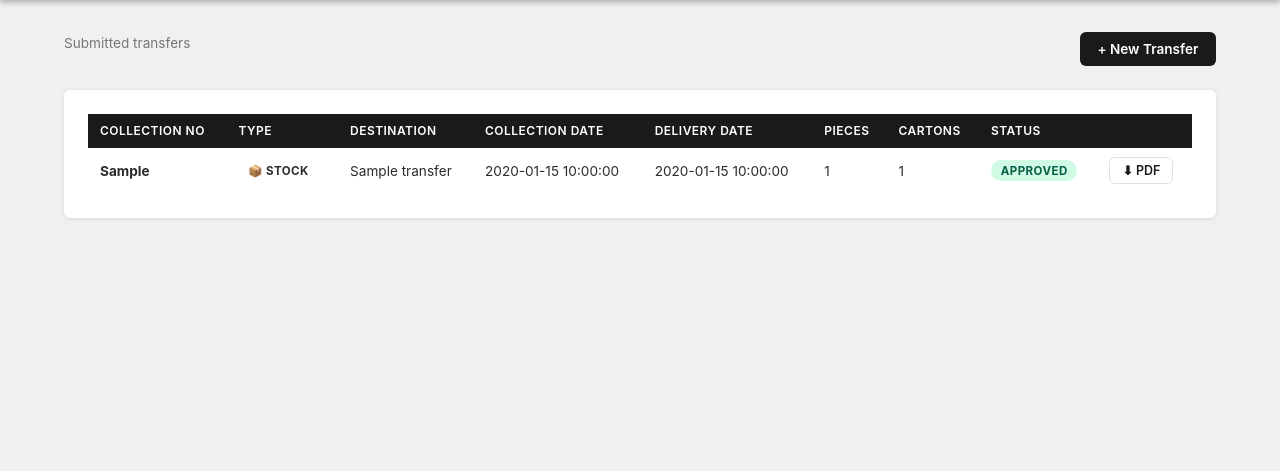
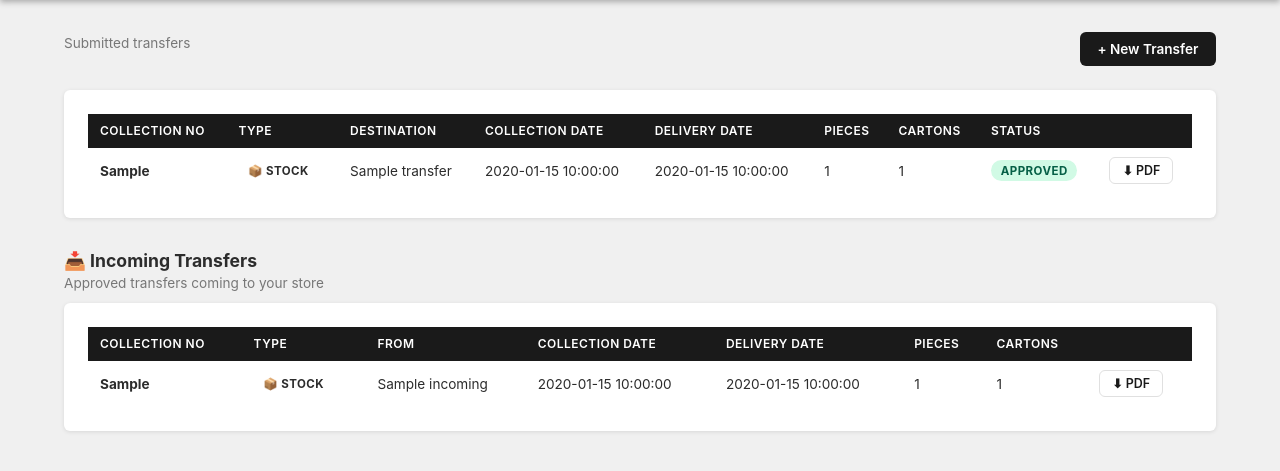
Before and after one commit to JoaoAAMata/dashboard-logistic, a FastAPI app: template portal/templates/store_dashboard.html in a window 1280 px wide. Shown: the part 52-523 px from the top of the page. Run offline with FastAPI, Linux system fonts and the light colour scheme; the template is opened without the code that fills it: most values are stand-ins (such as "Sample title", 1, 10 or a date in 2020).

Commit message:
Add bulk approve, CSV with TG numbers, and incoming transfers for stores
Co-Authored-By: Claude Sonnet 4.6 <noreply@anthropic.com>

```diff
--- a/portal/database.py
+++ b/portal/database.py
@@ -394,3 +394,42 @@ def update_transfer(transfer_id: int, to_store_id: int, collection_date: str,
 
     conn.commit()
     conn.close()
+
+
+def get_all_transfers_with_lines():
+    """Like get_all_transfers() but also attaches transfer_lines to each record."""
+    conn = get_conn()
+    rows = conn.execute("""
+        SELECT t.*,
+               sf.store_name as from_store_name,
+               st.store_name as to_store_name
+        FROM transfers t
+        JOIN stores sf ON sf.id = t.from_store_id
+        JOIN stores st ON st.id = t.to_store_id
+        ORDER BY t.submitted_at DESC
+    """).fetchall()
+    transfers = []
+    for row in rows:
+        t = dict(row)
+        lines = conn.execute(
+            "SELECT * FROM transfer_lines WHERE transfer_id = ? ORDER BY id",
+            (t["id"],)
+        ).fetchall()
+        t["lines"] = [dict(l) for l in lines]
+        transfers.append(t)
+    conn.close()
+    return transfers
+
+
+def get_incoming_transfers(store_id: int):
+    """Returns approved transfers whose destination is this store."""
+    conn = get_conn()
+    rows = conn.execute("""
+        SELECT t.*, s.store_name as from_store_name
+        FROM transfers t
+        JOIN stores s ON s.id = t.from_store_id
+        WHERE t.to_store_id = ? AND t.status = 'approved'
+        ORDER BY t.delivery_date ASC
+    """, (store_id,)).fetchall()
+    conn.close()
+    return [dict(r) for r in rows]
--- a/portal/main.py
+++ b/portal/main.py
@@ -1,5 +1,5 @@
 from fastapi import FastAPI, Request, Form, Response, UploadFile, File
-from fastapi.responses import HTMLResponse, RedirectResponse, StreamingResponse
+from fastapi.responses import HTMLResponse, RedirectResponse, StreamingResponse, Response
 from fastapi.staticfiles import StaticFiles
 from fastapi.templating import Jinja2Templates
 from typing import List, Optional
@@ -138,8 +138,10 @@ async def store_dashboard(request: Request):
     if s["is_admin"]:
         return RedirectResponse("/logistics")
     transfers = database.get_transfers_by_store(s["store_id"])
+    incoming  = database.get_incoming_transfers(s["store_id"])
     return templates.TemplateResponse("store_dashboard.html", {
-        "request": request, "session": s, "transfers": transfers
+        "request": request, "session": s,
+        "transfers": transfers, "incoming": incoming,
     })
 
 
@@ -277,6 +279,51 @@ async def transfer_detail(request: Request, tid: int):
     })
 
 
+@app.get("/logistics/export.csv")
+async def export_csv(request: Request):
+    import csv, io
+    s = get_session(request)
+    if not s or not s["is_admin"]:
+        return RedirectResponse("/login")
+
+    transfers = database.get_all_transfers_with_lines()
+
+    output = io.StringIO()
+    writer = csv.writer(output)
+    writer.writerow([
+        "Collection No", "Type", "Origin", "Destination",
+        "Collection Date", "Delivery Date",
+        "TG Numbers", "Descriptions",
+        "Total Pcs", "Total Ctn", "Total Rln",
+        "Status", "Submitted",
+    ])
+    for t in transfers:
+        tg_nos  = " | ".join(l["tg_number"]   for l in t["lines"] if l.get("tg_number"))
+        descs   = " | ".join(l["description"]  for l in t["lines"] if l.get("description"))
+        writer.writerow([
+            t["collect_no"],
+            t.get("form_type", "commercial"),
+            t["from_store_name"],
+            t["to_store_name"],
+            t["collection_date"],
+            t["delivery_date"],
+            tg_nos,
+            descs,
+            t["total_pcs"],
+            t["total_ctn"],
+            t.get("total_rln", 0),
+            t["status"],
+            t["submitted_at"][:10],
+        ])
+
+    filename = f"sacoor-logistics-{date.today().isoformat()}.csv"
+    return Response(
+        content=output.getvalue().encode("utf-8-sig"),  # BOM for Excel
+        media_type="text/csv",
+        headers={"Content-Disposition": f'attachment; filename="{filename}"'},
+    )
+
+
 @app.post("/logistics/transfer/{tid}/approve")
 async def approve(request: Request, tid: int):
     s = get_session(request)
@@ -293,6 +340,22 @@ async def reject(request: Request, tid: int, reason: str = Form("")):
         return RedirectResponse("/login")
     database.update_transfer_status(tid, "rejected", reason)
     return RedirectResponse(f"/logistics/transfer/{tid}?rejected=1", status_code=302)
+
+
+@app.post("/logistics/bulk-approve")
+async def bulk_approve(request: Request):
+    s = get_session(request)
+    if not s or not s["is_admin"]:
+        return RedirectResponse("/login")
+    form = await request.form()
+    ids = form.getlist("transfer_ids")
+    for tid in ids:
+        try:
+            database.update_transfer_status(int(tid), "approved")
+        except Exception:
+            pass
+    approved_count = len(ids)
+    return RedirectResponse(f"/logistics?bulk_approved={approved_count}", status_code=302)
 
 
 @app.post("/logistics/transfer/{tid}/edit")
--- a/portal/templates/store_dashboard.html
+++ b/portal/templates/store_dashboard.html
@@ -72,4 +72,57 @@
   <a href="/store/new" class="btn btn-primary">Create first transfer</a>
 </div>
 {% endif %}
+
+<!-- Incoming transfers -->
+<div style="margin-top:2rem">
+  <div class="page-header" style="margin-bottom:.75rem">
+    <div>
+      <h2 style="font-size:1.1rem;margin:0">📥 Incoming Transfers</h2>
+      <p class="text-muted" style="margin:.25rem 0 0">Approved transfers coming to your store</p>
+    </div>
+  </div>
+
+  {% if incoming %}
+  <div class="card">
+    <table class="table">
+      <thead>
+        <tr>
+          <th>Collection No</th>
+          <th>Type</th>
+          <th>From</th>
+          <th>Collection Date</th>
+          <th>Delivery Date</th>
+          <th>Pieces</th>
+          <th>Cartons</th>
+          <th></th>
+        </tr>
+      </thead>
+      <tbody>
+        {% for t in incoming %}
+        <tr>
+          <td><strong>{{ t.collect_no }}</strong></td>
+          <td>
+            <span class="badge badge-type-{{ t.form_type or 'commercial' }}">
+              {% if t.form_type == 'decoration' %}🎨 Decoration{% else %}📦 Stock{% endif %}
+            </span>
+          </td>
+          <td>{{ t.from_store_name }}</td>
+          <td>{{ t.collection_date }}</td>
+          <td>{{ t.delivery_date }}</td>
+          <td>{{ t.total_pcs }}</td>
+          <td>{{ t.total_ctn }}</td>
+          <td>
+            <a href="/transfer/{{ t.id }}/pdf" class="btn btn-sm btn-secondary">⬇ PDF</a>
+          </td>
+        </tr>
+        {% endfor %}
+      </tbody>
+    </table>
+  </div>
+  {% else %}
+  <div class="empty-state" style="padding:1.5rem">
+    <p style="color:var(--muted)">No incoming transfers at this time.</p>
+  </div>
+  {% endif %}
+</div>
 {% endblock %}
```
Also changed, not shown: portal/templates/logistics.html (+60 -26 lines).
